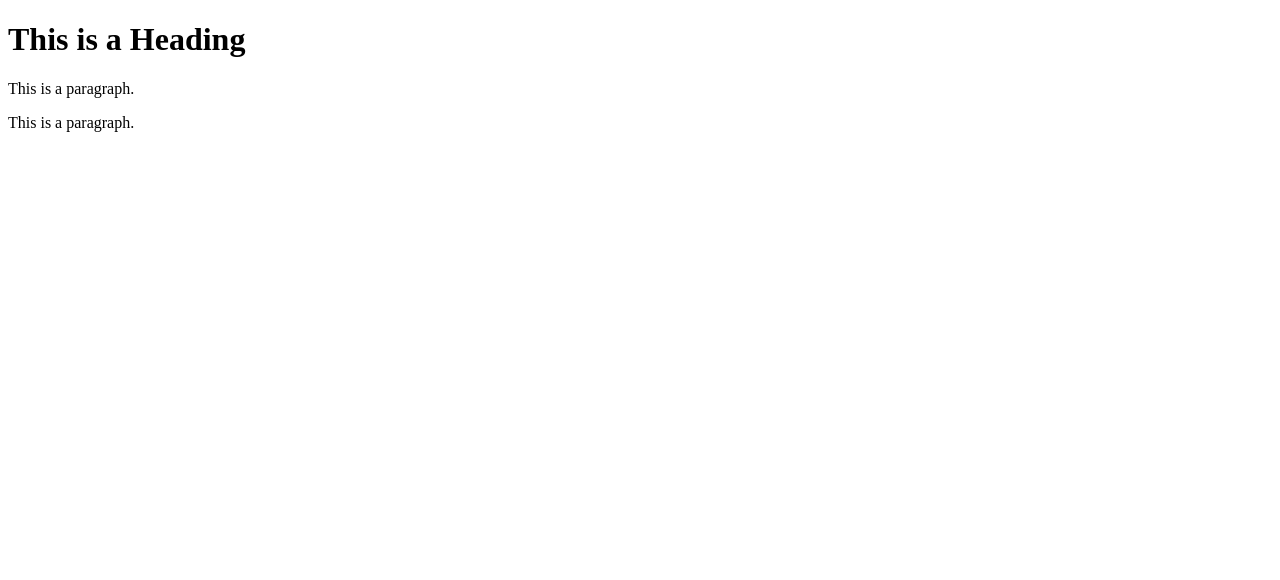
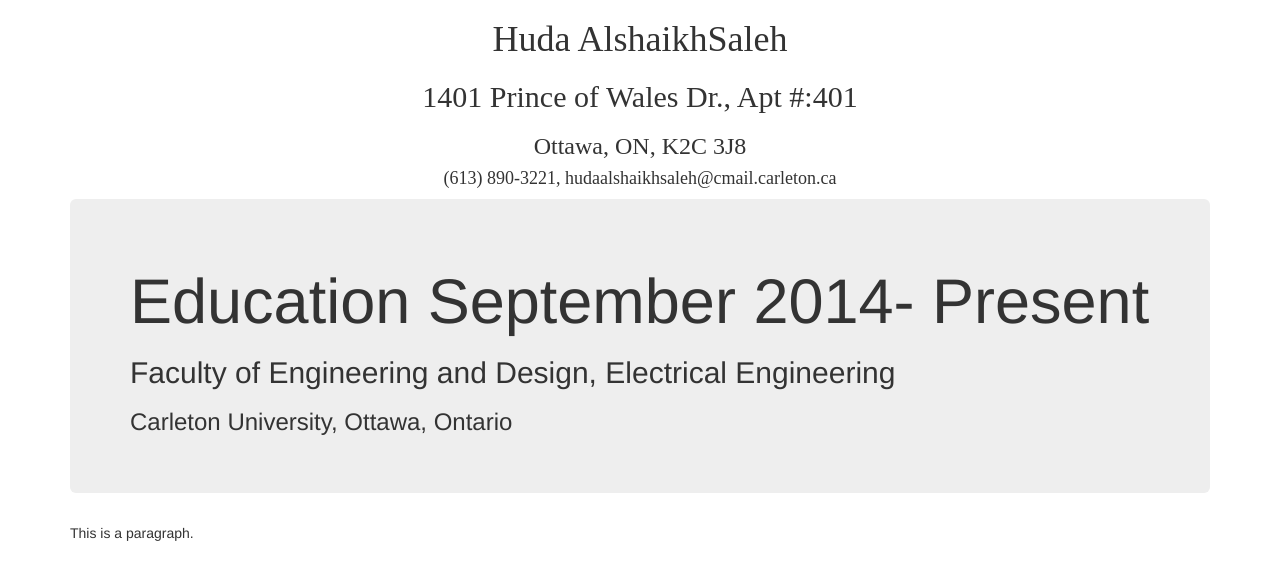
Before and after one commit to hudaalshaikhsaleh/index, a plain HTML site: page index.html in a window 1280 px wide. Drawn offline with nearby package versions, Linux system fonts and the light colour scheme.

Commit message:
Workshop 2

```diff
--- a/index.html
+++ b/index.html
@@ -1,16 +1,43 @@
  <!DOCTYPE html>
 <html>
 <head>
-<title>Page Title</title>
+<title>Huda's Resume</title>
+<link rel="stylesheet" type="text/css"href="style.css">
+ <!-- Latest compiled and minified CSS -->
+<link rel="stylesheet" href="https://bootswatch.com/cosmo/bootstrap.css">
+<!-- jQuery library -->
+<script src="https://ajax.googleapis.com/ajax/libs/jquery/1.11.3/jquery.min.js"></script>
+
+<!-- Latest compiled JavaScript -->
+<script src="http://maxcdn.bootstrapcdn.com/bootstrap/3.3.5/js/bootstrap.min.js"></script>
+
+
 </head>
 <body>
 
-<h1>This is a Heading</h1>
-<p>This is a paragraph.</p>
+	<div class='header-content'>
+	<h1> Huda AlshaikhSaleh</h1>
+	<h2> 1401 Prince of Wales Dr., Apt #:401</h2>
+	<h3> Ottawa, ON, K2C 3J8</h3>
+	<h4> (613) 890-3221, hudaalshaikhsaleh@cmail.carleton.ca</h4>
+	</div>
 
-</body>
+
+
+	<div class='myEducation container col-sm-4">.col-sm-4'>
+	<div class="jumbotron">
+	<h1>Education			September 2014-	Present</h1>
+	<h2>Faculty of Engineering and Design, Electrical Engineering</h2>
+	<h3>Carleton University, Ottawa, Ontario</h3>
+	</div>
+
+	</body>
 </html>
+
+
+</html>
+
 
  <!--This is a comment. Comments are not displayed in the browser-->
 
-<p>This is a paragraph.</p>
+<p2>This is a paragraph.</p>
--- /dev/null
+++ b/style.css
@@ -0,0 +1,16 @@
+
+p1{
+text-align:left;
+color: purple;
+}
+body{
+background-color: linen;
+}
+.header-content{
+text-align: center;
+font-family:"Times New Roman";
+text-decoration: bold;
+}
+.myEducation{
+font-size: 10;
+}
```
